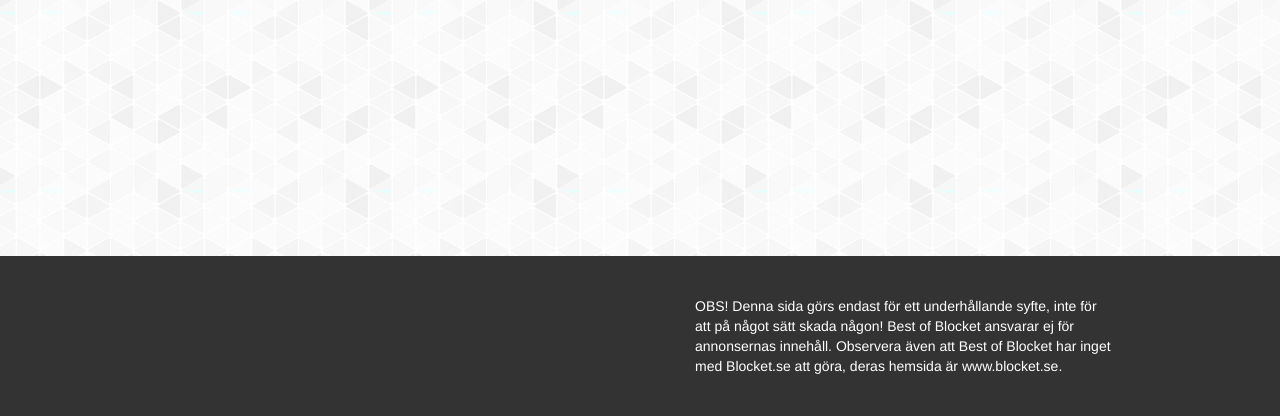
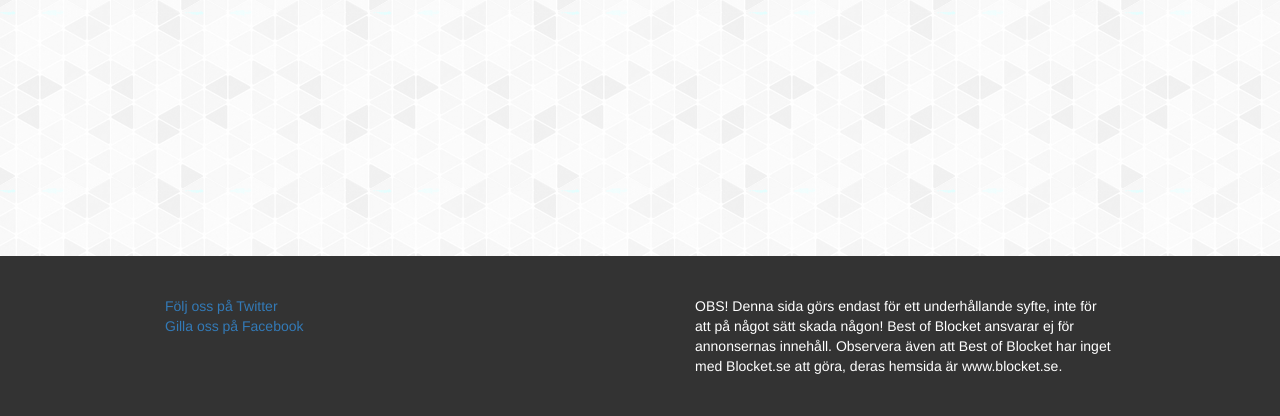
Before and after one commit to anderspetersson/bestofblocket, a Django app: template bestofblocket/templates/ad.html in a window 1280 px wide. Shown: the part 714-1130 px from the top of the page. Run offline with Django 3.2, Linux system fonts and the light colour scheme; the template is opened without the code that fills it, so the values that code supplies are empty; some libraries are stand-ins or nearby versions.

Commit message:
Add links to Twitter and Facebook.

```diff
--- a/bestofblocket/templates/base.html
+++ b/bestofblocket/templates/base.html
@@ -103,8 +103,8 @@
 	<div class="container clearfix">
 		<div class="footerleft pull-left">
 			<ul>
-				<!--<li>Press</li>
-				<li>Kontakta oss</li>-->
+				<li><a href="https://twitter.com/bestofblocket" title="Bestofblocket på Twitter">Följ oss på Twitter</a></li>
+				<li><a href="https://www.facebook.com/pages/BestofBlocketse/235060191081" title="Bestofblocket på Facebook">Gilla oss på Facebook</a></li>
 				<!--<li class="madeinskovde">Made in Skövde by Roiio Media</li>!-->
 			</ul>
 		</div>
```
